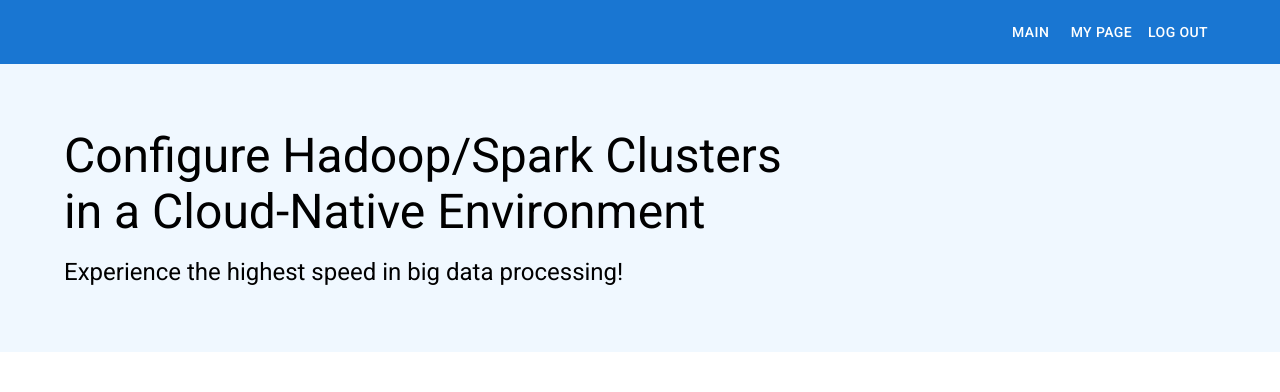
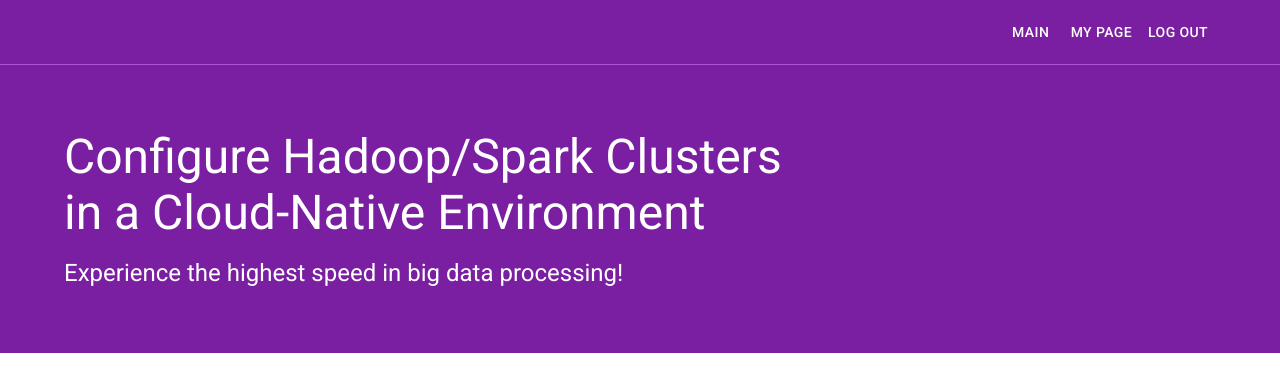
Before and after one commit to doheez/k8s-big-data-platform, a React (Create React App) app in the folder client/: page / in a window 1280 px wide. Shown: the top 392 px of the page. Built offline with nearby package versions, Linux system fonts and the light colour scheme.

Commit message:
feat: Apply color palette by using theme
웹페이지 전체에 통일된 색상을 적용하기 위해 theme 컴포넌트를 사용합니다.

Task: #6

```diff
--- a/client/src/App.js
+++ b/client/src/App.js
@@ -3,16 +3,17 @@ import '@fontsource/roboto/400.css';
 import '@fontsource/roboto/500.css';
 import '@fontsource/roboto/700.css';
 
+import { ThemeProvider } from '@mui/material';
+import theme from './theme/Theme';
 import ResponsiveAppBar from './components/AppBar/ResponsiveAppBar';
 import Banner from './components/Banner/Banner';
-import { Box } from '@mui/material';
 
 function App() {
   return (
-    <Box>
+    <ThemeProvider theme={theme}>
       <ResponsiveAppBar />
       <Banner />
-    </Box>
+    </ThemeProvider>
   );
 }
 
--- a/client/src/components/AppBar/ResponsiveAppBar.js
+++ b/client/src/components/AppBar/ResponsiveAppBar.js
@@ -24,7 +24,7 @@ const ResponsiveAppBar = () => {
   };
 
   return (
-    <AppBar position="static">
+    <AppBar position="relative" sx={{ boxShadow: 0, borderBottom: "1px solid", borderBottomColor: "primary.light" }}>
       <Container maxWidth="lg">
         <Toolbar disableGutters>
           <Box sx={{ flexGrow: 1, display: { xs: 'flex', md: 'none' } }}>
--- a/client/src/components/Banner/Banner.js
+++ b/client/src/components/Banner/Banner.js
@@ -2,7 +2,7 @@ import { Box, Container, Grid, Typography } from '@mui/material';
 
 export default function Banner() {
   return (
-    <Box sx={{ backgroundColor: "aliceblue" }}>
+    <Box sx={{ backgroundColor: "primary.main", color: "primary.contrastText" }}>
       <Container maxWidth="lg">
         <Grid container direction="column">
           <Grid item mt={8}>
--- /dev/null
+++ b/client/src/theme/Theme.js
@@ -0,0 +1,20 @@
+import { createTheme } from '@mui/material/styles';
+
+const theme = createTheme({
+  palette: {
+    primary: {
+      light: '#ae52d4',
+      main: '#7b1fa2',
+      dark: '#4a0072',
+      contrastText: '#fff',
+    },
+    secondary: {
+      light: '#ffff8b',
+      main: '#ffee58',
+      dark: '#c9bc1f',
+      contrastText: '#000',
+    },
+  },
+});
+
+export default theme;
```
